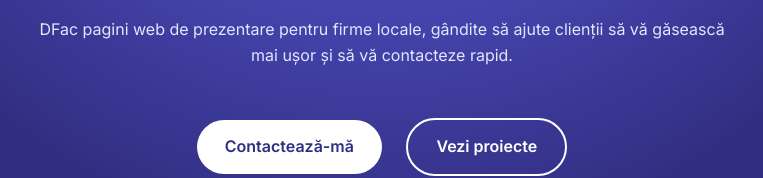
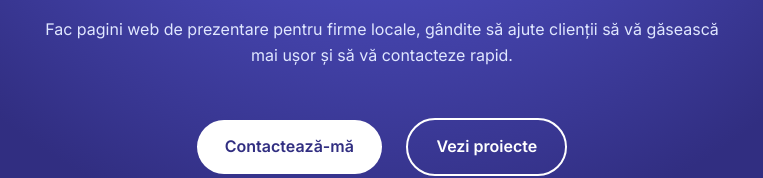
Before and after one commit to Bita113/paginisimple-html, a plain HTML site: page index.html in a window 1280 px wide. Shown: the part 363-541 px from the top of the page, 258-1021 px from the left. Drawn offline with Linux system fonts and the light colour scheme.

Commit message:
Update index.html

```diff
--- a/index.html
+++ b/index.html
@@ -182,7 +182,7 @@
   <div class="hero">
     <div class="hero-content">
       <h1>Site-uri simple pentru firme mici</h1>
-      <p>DFac pagini web de prezentare pentru firme locale, gândite să ajute clienții să vă găsească mai ușor și să vă contacteze rapid.</p>
+      <p>Fac pagini web de prezentare pentru firme locale, gândite să ajute clienții să vă găsească mai ușor și să vă contacteze rapid.</p>
       <div class="buttons">
         <a class="btn btn-primary" href="#contact">Contactează-mă</a>
         <a class="btn btn-secondary" href="proiecte.html">Vezi proiecte</a>
```
